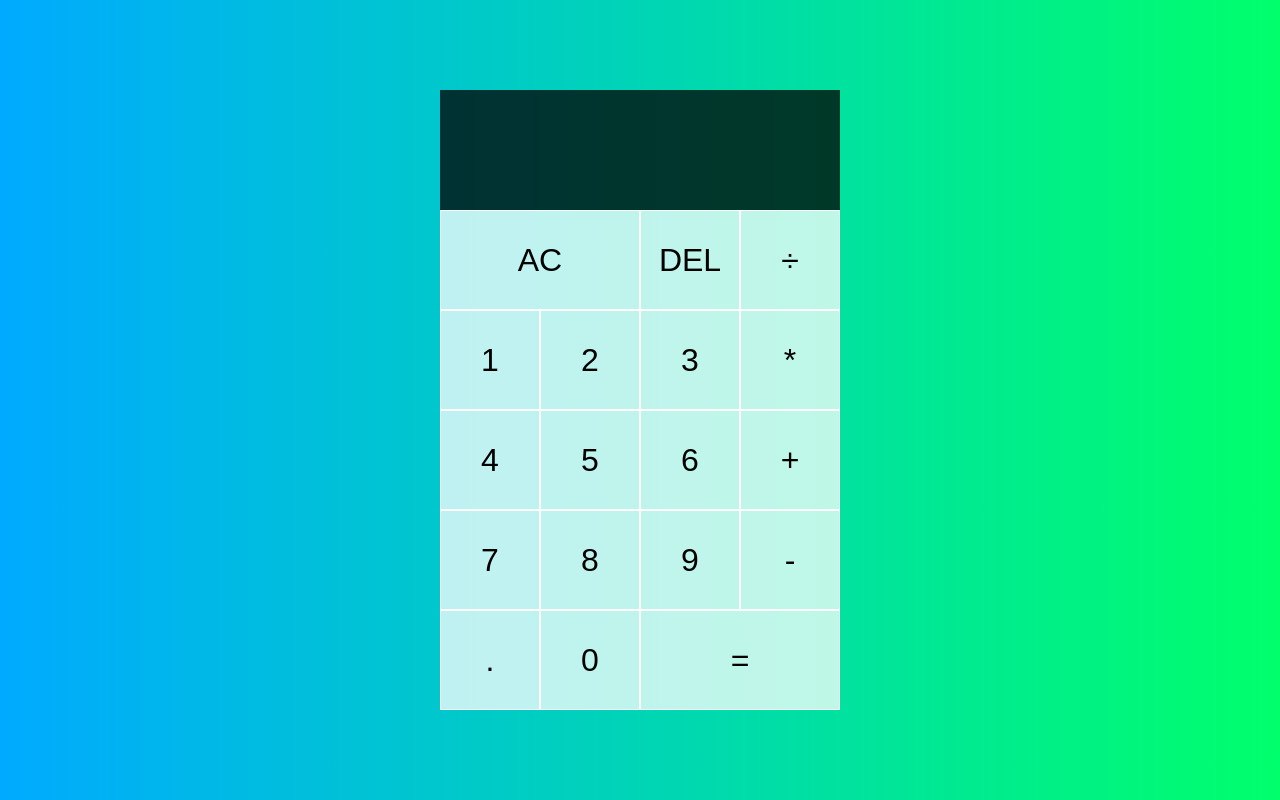
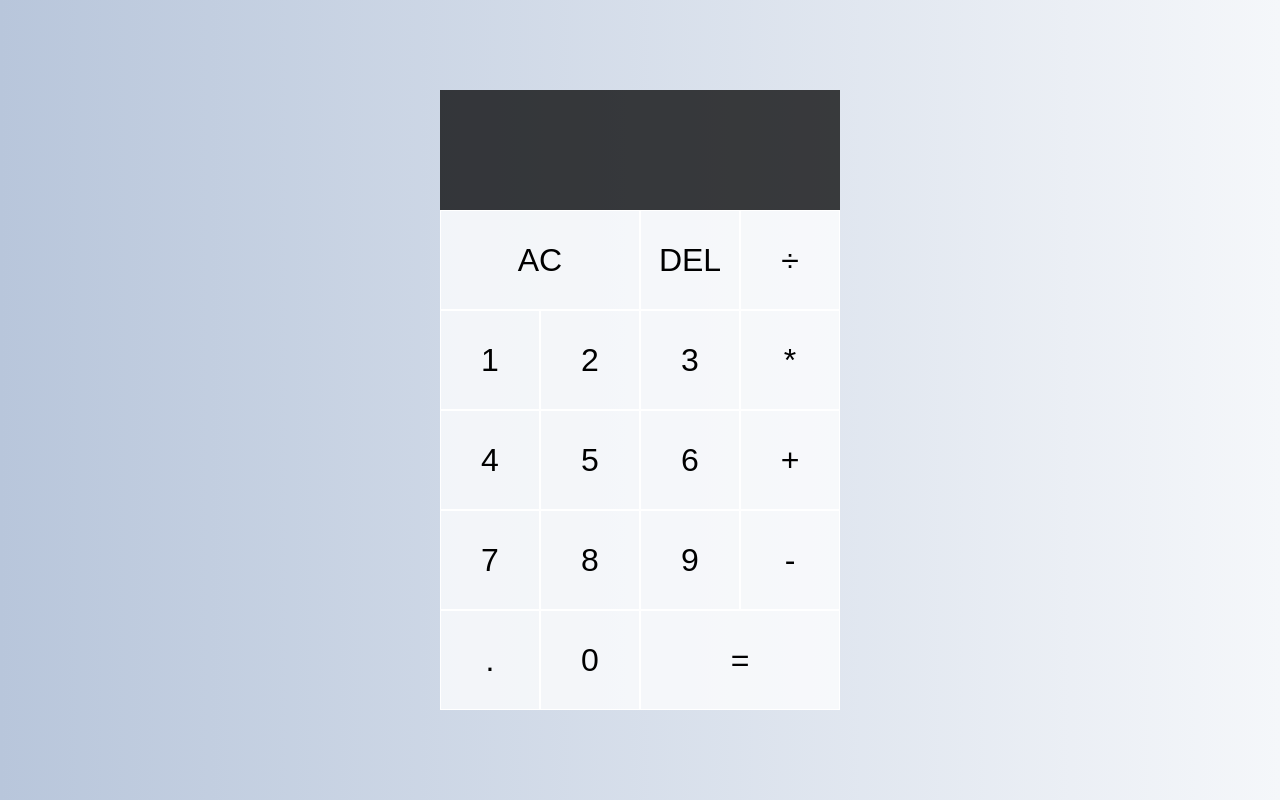
Before and after one commit to Tserensodnom-Enkhbaatar/calculator, a plain HTML site: page index.html in a window 1280 px wide. Drawn offline with Linux system fonts and the light colour scheme.

Commit message:
changed the background color from green to grey

```diff
--- a/styles.css
+++ b/styles.css
@@ -7,7 +7,7 @@
 body {
     padding: 20;
     margin: 0;
-    background: linear-gradient(to right, #00AAFF, #00FF6C);
+    background: linear-gradient(to right, #b8c6db, #f5f7fa);
 
 }
 .calculator-grid {
```
